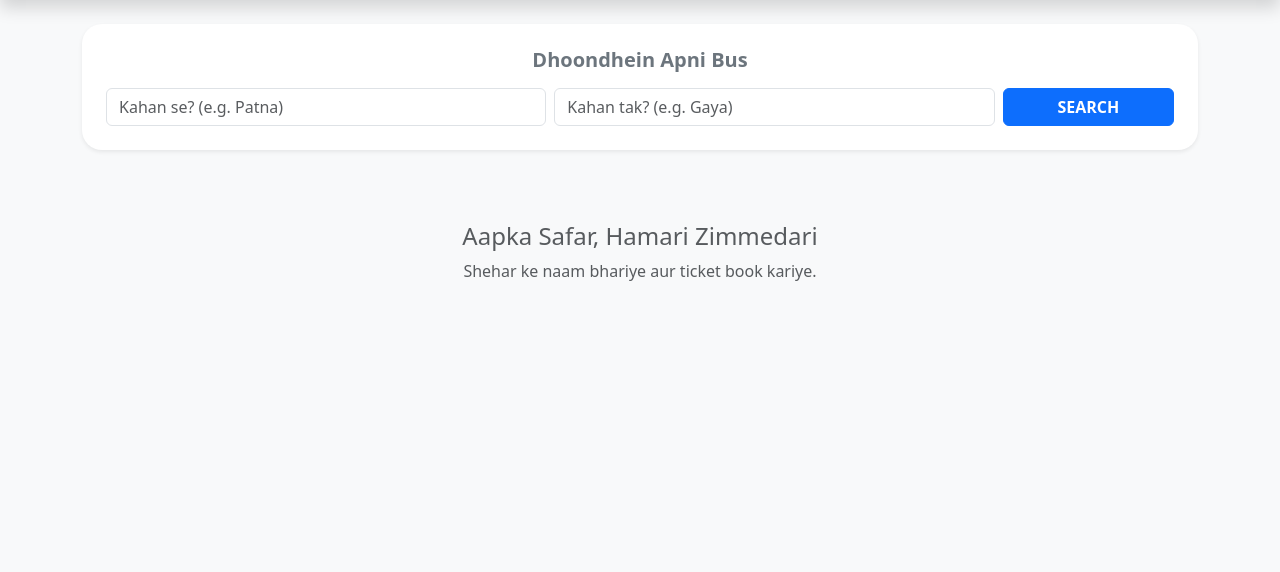
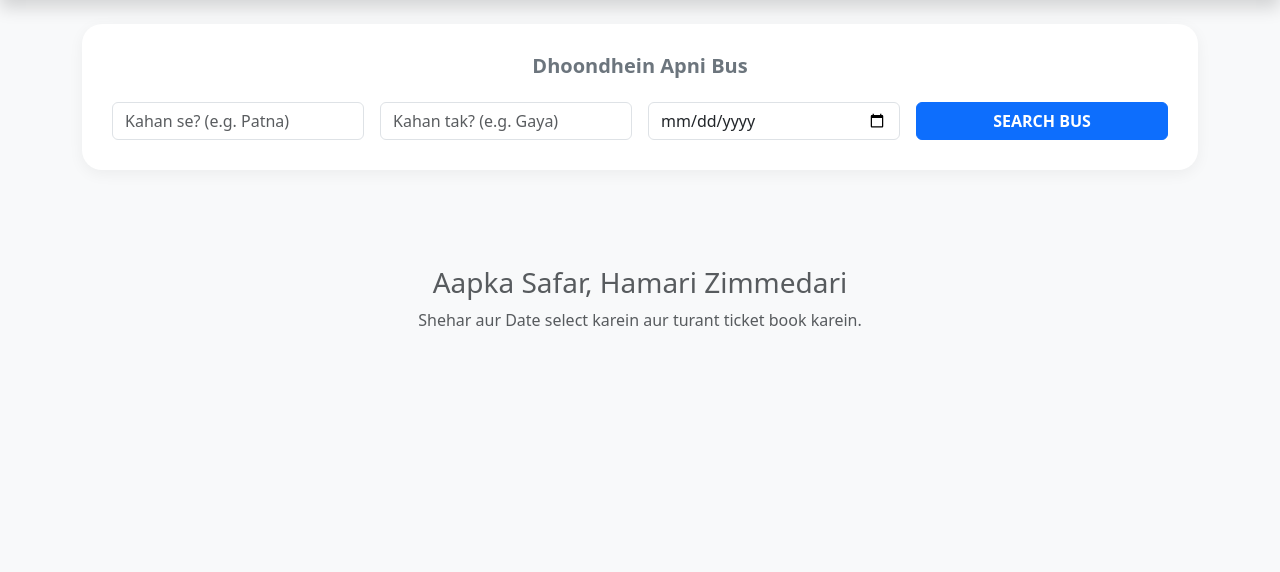
Before and after one commit to upadhyaaman593-dev/bus-booking-bihar, a Flask app: page / in a window 1280 px wide. Shown: the part 56-628 px from the top of the page. Run offline with Flask 3, Linux system fonts and the light colour scheme; some libraries are stand-ins or nearby versions.

Commit message:
Update index.html

```diff
--- a/templates/index.html
+++ b/templates/index.html
@@ -6,23 +6,13 @@
     <link href="https://cdn.jsdelivr.net/npm/bootstrap@5.3.0/dist/css/bootstrap.min.css" rel="stylesheet">
     <title>Yourtickets - Bihar Bus Booking</title>
     <style>
-        /* Footer ko hamesha niche rakhne ke liye */
         html, body { height: 100%; margin: 0; display: flex; flex-direction: column; }
         .content-wrapper { flex: 1 0 auto; }
-
-        .search-card { border-radius: 20px; background: white; }
-        .bus-card { border-radius: 15px; transition: 0.3s; border-left: 5px solid #0d6efd; }
-        .bus-card:hover { transform: scale(1.02); }
-
-        .footer {
-            background: #212529;
-            color: #adb5bd;
-            padding: 30px 0;
-            flex-shrink: 0;
-            border-top: 3px solid #0d6efd;
-        }
+        .search-card { border-radius: 20px; background: white; padding: 30px; box-shadow: 0 4px 15px rgba(0,0,0,0.05); }
+        .bus-card { border-radius: 15px; transition: 0.3s; border-left: 6px solid #0d6efd; margin-bottom: 15px; }
+        .bus-card:hover { transform: translateY(-5px); box-shadow: 0 6px 20px rgba(0,0,0,0.1); }
+        .footer { background: #212529; color: #adb5bd; padding: 30px 0; flex-shrink: 0; border-top: 3px solid #0d6efd; }
         .footer a { color: white; text-decoration: none; margin: 0 15px; font-size: 0.9rem; }
-        .footer a:hover { color: #0d6efd; }
     </style>
 </head>
 <body class="bg-light">
@@ -36,44 +26,55 @@
     </nav>
 
     <div class="container mb-5">
-        <div class="card p-4 shadow-sm mb-4 border-0 search-card text-center">
-            <h5 class="mb-3 fw-bold text-secondary">Dhoondhein Apni Bus</h5>
+        <div class="search-card text-center mb-5">
+            <h5 class="mb-4 fw-bold text-secondary">Dhoondhein Apni Bus</h5>
             <form action="/search" method="POST">
-                <div class="row g-2">
-                    <div class="col-md-5"><input type="text" name="source" class="form-control" placeholder="Kahan se? (e.g. Patna)" required></div>
-                    <div class="col-md-5"><input type="text" name="destination" class="form-control" placeholder="Kahan tak? (e.g. Gaya)" required></div>
-                    <div class="col-md-2"><button type="submit" class="btn btn-primary w-100 fw-bold">SEARCH</button></div>
+                <div class="row g-3">
+                    <div class="col-md-3">
+                        <input type="text" name="source" class="form-control" placeholder="Kahan se? (e.g. Patna)" required>
+                    </div>
+                    <div class="col-md-3">
+                        <input type="text" name="destination" class="form-control" placeholder="Kahan tak? (e.g. Gaya)" required>
+                    </div>
+                    <div class="col-md-3">
+                        <input type="date" name="travel_date" class="form-control" required>
+                    </div>
+                    <div class="col-md-3">
+                        <button type="submit" class="btn btn-primary w-100 fw-bold">SEARCH BUS</button>
+                    </div>
                 </div>
             </form>
         </div>
 
         {% if search_done %}
-            <h6 class="text-muted mb-3">Available Results:</h6>
+            <h6 class="text-muted mb-4 border-bottom pb-2">Available Results for {{ s_date }}:</h6>
             {% if results %}
                 {% for bus in results %}
-                <div class="card mb-3 p-3 bus-card shadow-sm">
+                <div class="card p-3 bus-card shadow-sm border-0">
                     <div class="row align-items-center">
-                        <div class="col-8">
+                        <div class="col-md-8">
                             <h5 class="fw-bold text-dark mb-1">{{ bus['bus_name'] }}</h5>
-                            <p class="mb-0 text-muted small">Route: {{ bus['route_from'] }} ➔ {{ bus['route_to'] }}</p>
-                            <span class="badge bg-light text-danger border">{{ bus['dep_date'] }} | {{ bus['time'] }}</span>
+                            <p class="mb-2 text-muted small">Route: {{ bus['route_from'] }} ➔ {{ bus['route_to'] }}</p>
+                            <span class="badge bg-primary-subtle text-primary border border-primary-subtle">{{ bus['time'] }}</span>
+                            <span class="badge bg-danger-subtle text-danger border border-danger-subtle ms-2">{{ bus['dep_date'] }}</span>
                         </div>
-                        <div class="col-4 text-end">
+                        <div class="col-md-4 text-end">
                             <h4 class="fw-bold text-success mb-2">₹{{ bus['fare'] }}</h4>
-                            <a href="/book/{{ bus['id'] }}" class="btn btn-primary btn-sm px-4 fw-bold">BOOK</a>
+                            <a href="/book/{{ bus['id'] }}" class="btn btn-primary px-4 fw-bold shadow-sm">BOOK TICKET</a>
                         </div>
                     </div>
                 </div>
                 {% endfor %}
             {% else %}
-                <div class="text-center mt-5 text-muted">
-                    <p>Sorry, is route par koi bus nahi mili.</p>
+                <div class="text-center mt-5 py-5 bg-white rounded-4">
+                    <img src="https://cdn-icons-png.flaticon.com/512/6195/6195678.png" width="80" class="mb-3 opacity-50">
+                    <p class="text-muted">Sorry, is date par koi bus online nahi mili.</p>
                 </div>
             {% endif %}
         {% else %}
             <div class="text-center py-5 text-muted">
-                <h4>Aapka Safar, Hamari Zimmedari</h4>
-                <p>Shehar ke naam bhariye aur ticket book kariye.</p>
+                <h3>Aapka Safar, Hamari Zimmedari</h3>
+                <p>Shehar aur Date select karein aur turant ticket book karein.</p>
             </div>
         {% endif %}
     </div>
```
